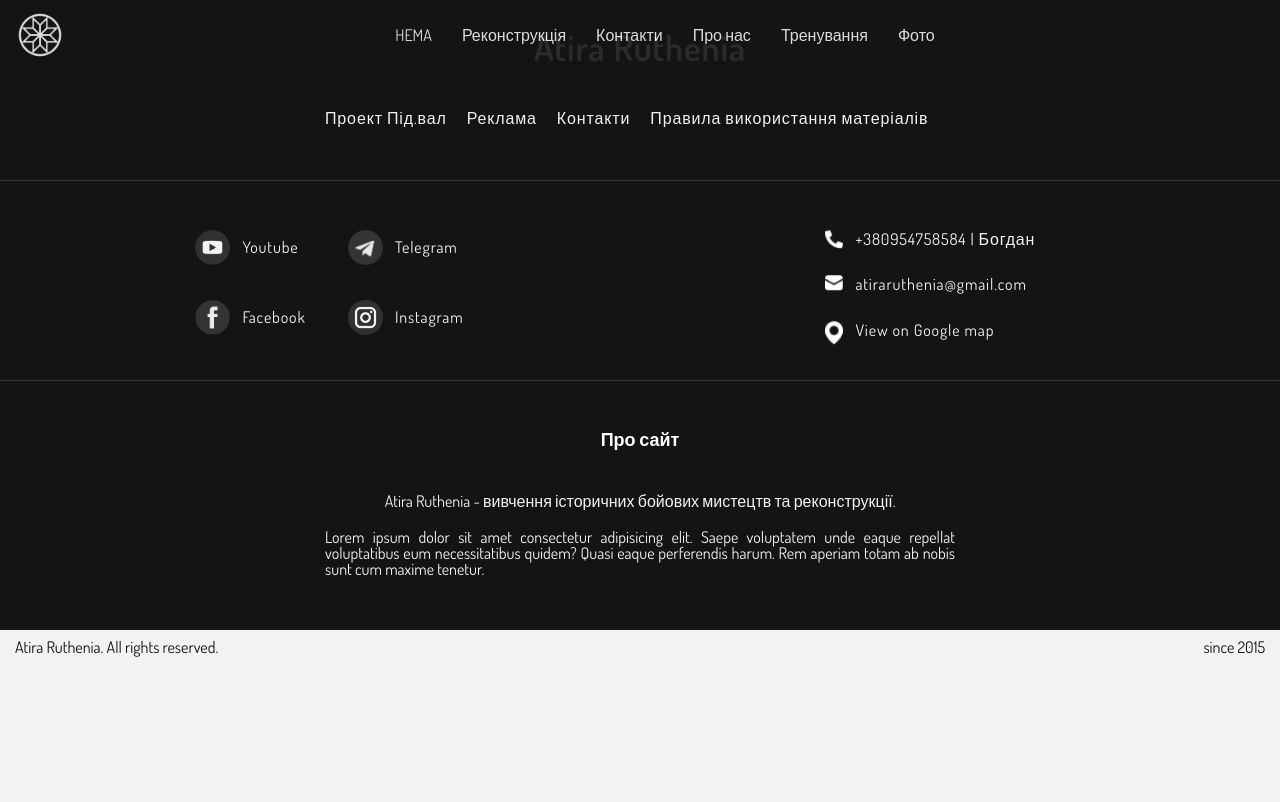
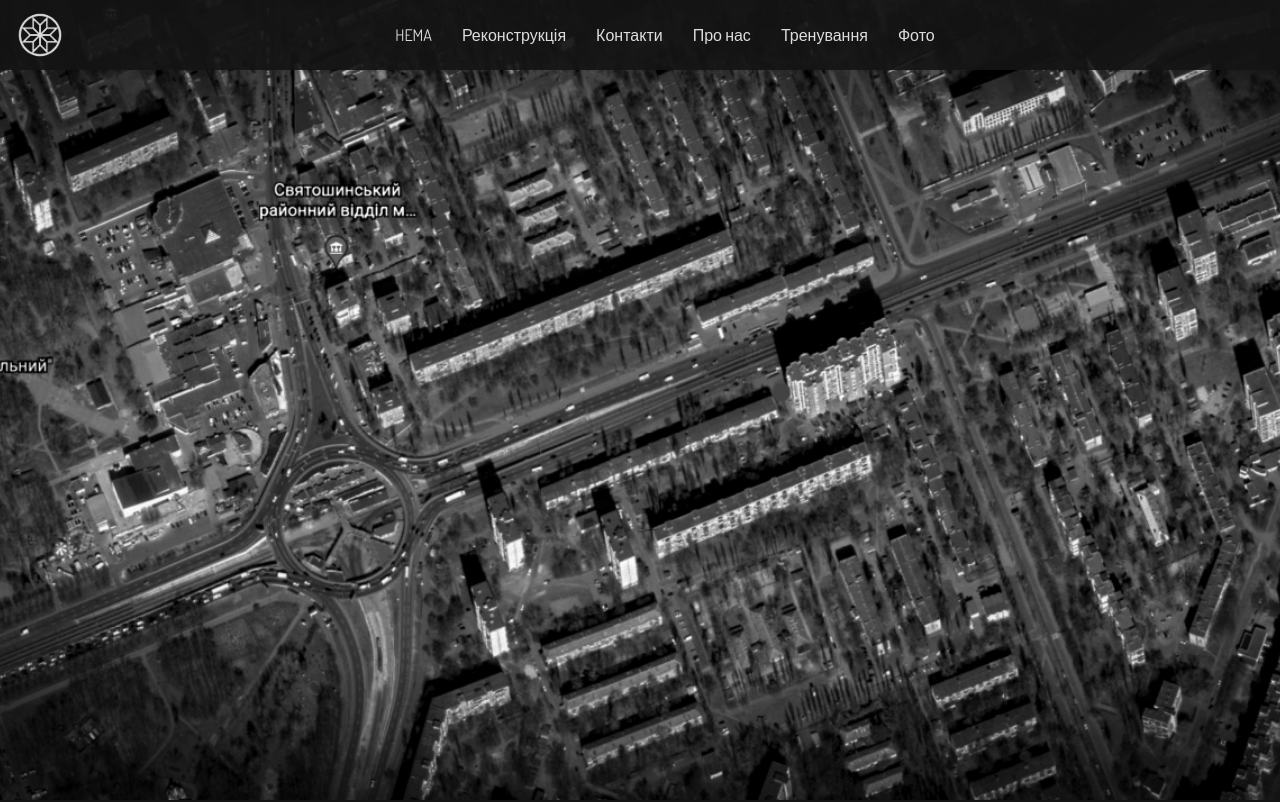
Before and after one commit to Levmass/Atira-project, a plain HTML site: page contacts.html in a window 1280 px wide. Shown: the top 802 px of the page. Drawn offline with nearby package versions, Linux system fonts and the light colour scheme; a web font is replaced by a local one.

Commit message:
commit contacts and icon remote

```diff
--- /dev/null
+++ b/#source/scss/contacts.scss
@@ -0,0 +1,63 @@
+// .main-screen {
+//     flex: 1 0 100%;
+//     position: relative;
+//     &__content {
+//     }
+
+//     &__bg {
+//         position: absolute;
+//         width: 100%;
+//         height: 100%;
+//         top: 0;
+//         left: 0;
+//         -webkit-filter: grayscale(100%);
+//         filter: grayscale(100%);
+//         transition: all 1.2s ease 0s;
+//         &:hover{
+//           -webkit-filter: grayscale(0%);
+//           filter: grayscale(0%);
+//         }
+//     }
+
+//     &__text {
+//     position: absolute;
+//     top: 50%;
+//     left: 0;
+//     right: 0;
+//     bottom: 50%;
+//     font-size: 65px;
+//     letter-spacing: 5px;
+//     color: #f2f2f2;
+//     text-align: center;
+//     @media (max-width: 1010px) {
+//     font-size: 35px;
+//     }
+// }
+// }
+// .main-screen_contacts {
+//     flex: 1 0 100%;
+//     position: relative;
+// }
+// .main-screen__content_contacts {
+// }
+// .main-screen__bg_contacts {
+//     position: absolute;
+//     min-width: 100%;
+//     min-height: 100%;
+//     top: 0;
+//     left: 0;
+// }
+// .main-screen__text_contacts {
+//     position: absolute;
+//     top: 50%;
+//     left: 0;
+//     right: 0;
+//     bottom: 50%;
+//     font-size: 65px;
+//     letter-spacing: 5px;
+//     color: #f2f2f2;
+//     text-align: center;
+//     @media (max-width: 1010px) {
+//     font-size: 35px;
+//     }
+// }
--- a/#source/scss/style.scss
+++ b/#source/scss/style.scss
@@ -234,3 +234,7 @@ body.lock {
   }
 }
 @import "footer.scss";
+
+/*-----------------------------------CONTACTS BLOCK----------------------*/
+
+@import "contacts.scss";
--- a/contacts.html
+++ b/contacts.html
@@ -6,10 +6,11 @@
     <meta name="viewport" content="width=device-width, initial-scale=1.0">
     <meta name="author" content="Samvel Mkrtychian">
     <link rel="stylesheet" href="css/style.css">
-    <link href='https://unpkg.com/boxicons@2.0.9/css/boxicons.min.css' rel='stylesheet'>
     <title>Contacts</title>
 </head>
 <body>
+    <div class="wrapper">
+        <main class="page">
             <div class="header">
                 <div class="container">
                     <div class="header__sidebar">
@@ -33,7 +34,17 @@
                     </div>
                 </div>
             </div>
-
+            <div class="main-screen">
+                <div class="main-screen__content">
+                    <div class="main-screen__bg ibg">
+                        <img src="img/contacts-page/map.jpg" alt="cover">
+                    </div>
+                    <div class="main-screen__text_contacts">
+                        Atira Ruthenia
+                    </div>
+                </div>
+            </div>
+            <!-- <img src="img/contacts-page/map.jpg" alt="cover"> -->
 
 
 
@@ -122,6 +133,9 @@
                     </div>
                 </div>
             </footer>
-
+        </main>
+    </div>
+    <script src="https://code.jquery.com/jquery-3.5.1.slim.min.js"></script>
+    <script src="js/atira.js"></script>
 </body>
 </html>
```
Also changed, not shown: index.html (+1 -0 lines), css/style.css, img/contacts-page/map.jpg (added), img/favicon.ico (added), 2 other files.
